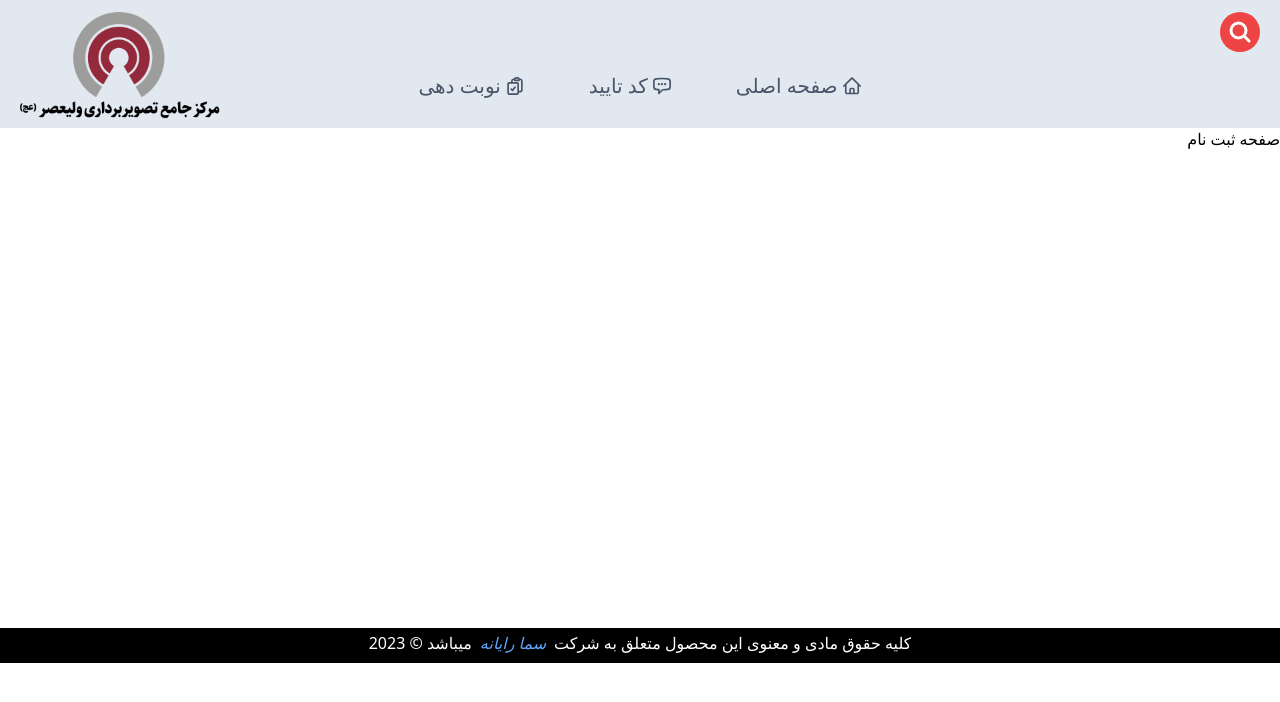
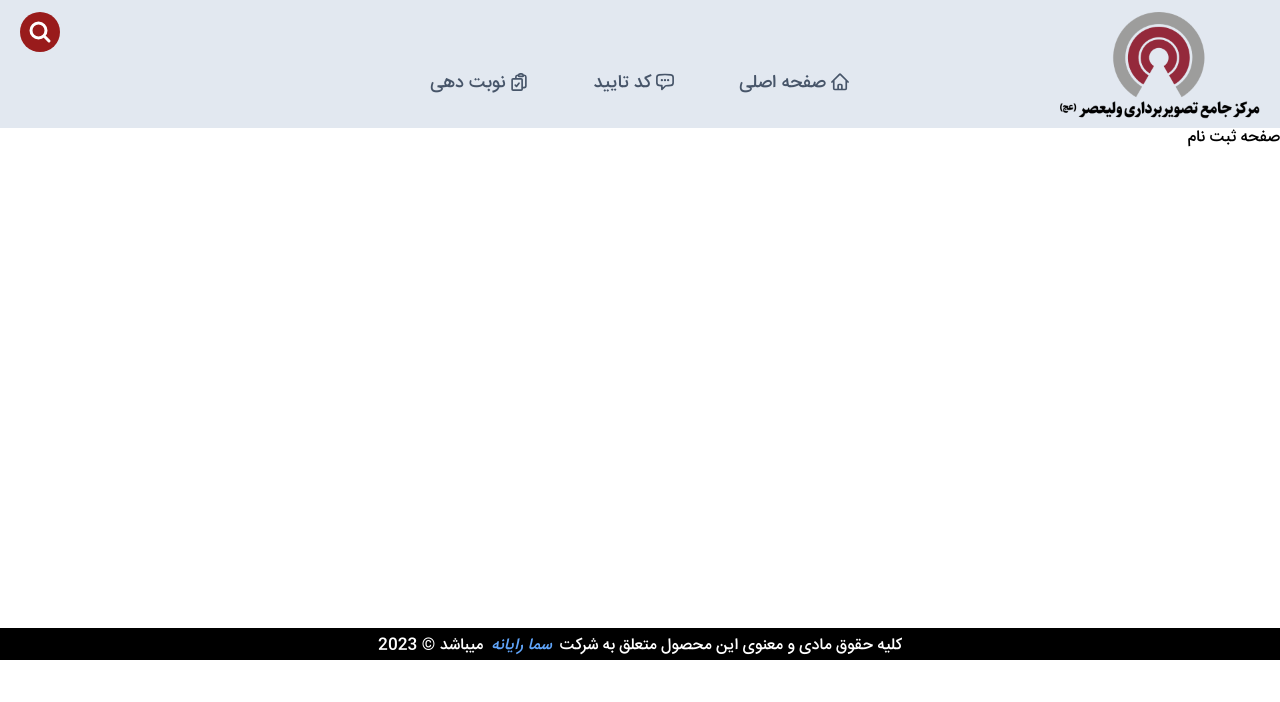
Before and after one commit to farshad-vgr/next-task-sama, a Next.js app: page / in a window 1280 px wide. Shown: the top 702 px of the page. Built offline with nearby package versions, Linux system fonts and the light colour scheme.

Commit message:
fonts added to main and layout

```diff
--- a/components/CopyRight/CopyRight.tsx
+++ b/components/CopyRight/CopyRight.tsx
@@ -1,7 +1,7 @@
 export default function CopyRight() {
 	return (
 		<>
-			<div className="absolute bottom-0 flex items-center justify-center w-full py-2 text-white -translate-x-1/2 rounded cursor-default left-1/2 bg-dark">
+			<div className="absolute bottom-0 flex items-center justify-center w-full text-white -translate-x-1/2 rounded cursor-default left-1/2 bg-dark">
 				<span className="hidden xs:block">کلیه حقوق مادی و معنوی این محصول متعلق به شرکت</span>{" "}
 				<i className="px-2">
 					{" "}
--- a/components/Footer/Footer.tsx
+++ b/components/Footer/Footer.tsx
@@ -3,7 +3,7 @@ import { Container, CopyRight } from "../index";
 export default function Footer() {
 	return (
 		<>
-			<footer className="w-full h-[2.2rem]">
+			<footer className="w-full h-[2rem]">
 				<div className="w-full h-full text-white bg-black">
 					<Container>
 						<CopyRight />
--- a/components/Header/Header.tsx
+++ b/components/Header/Header.tsx
@@ -9,16 +9,16 @@ export default function Header() {
 			<header className="w-full h-[4rem] sm:h-[8rem]">
 				<div className="w-full h-[4rem] sm:h-[8rem] bg-slate-200">
 					<Container>
-						<div className="absolute top-3 left-5">
-							<Image src={LogoImage} width={200} height={100} alt="Logo" />
+						<div className="hidden sm:block absolute top-3 left-5">
+							<SearchButton />
 						</div>
 
 						<div className="hidden mt-14 sm:block">
 							<Navbar direction="flex-row" />
 						</div>
 
-						<div className="hidden sm:block">
-							<SearchButton />
+						<div className="absolute top-3 right-5">
+							<Image src={LogoImage} width={200} height={100} alt="Logo" />
 						</div>
 
 						<div className="block sm:hidden">
--- a/components/NavbarItem/NavbarItem.tsx
+++ b/components/NavbarItem/NavbarItem.tsx
@@ -10,7 +10,7 @@ interface Props {
 export default function NavbarItem({ href, svgPathD1, svgPathD2, textContent }: Props) {
 	return (
 		<>
-			<li className="hover:text-red-500 hover:underline">
+			<li className="text-lg hover:text-red-800 hover:underline">
 				<Link href={href}>
 					<span className="flex gap-1">
 						<svg
@@ -19,7 +19,7 @@ export default function NavbarItem({ href, svgPathD1, svgPathD2, textContent }:
 							viewBox="0 0 24 24"
 							strokeWidth={2}
 							stroke="currentColor"
-							className="self-center w-5 h-5">
+							className="w-5 h-5">
 							<path strokeLinecap="round" strokeLinejoin="round" d={svgPathD1} />
 							<path strokeLinecap="round" strokeLinejoin="round" d={svgPathD2} />
 						</svg>
--- a/components/SearchButton/SearchButton.tsx
+++ b/components/SearchButton/SearchButton.tsx
@@ -8,16 +8,16 @@ export default function SearchButton() {
 		<>
 			<div
 				onClick={() => setElementWidth((prevValue) => (prevValue === "w-10" ? "w-80" : "w-10"))}
-				className={`absolute top-2 right-5 ${elementWidth} h-10 mt-1 px-2 rounded-full text-base bg-red-500 text-white hover:bg-red-600 hover:cursor-pointer transition-all duration-700`}>
+				className={`${elementWidth} h-10 px-2 rounded-full text-base bg-red-800 text-white hover:bg-red-700 hover:cursor-pointer transition-all duration-500`}>
 				{elementWidth === "w-80" ? (
 					<input
 						onClick={(e) => e.stopPropagation()}
 						onChange={(e) => setSearchValue(e.target.value)}
 						type="text"
-						placeholder="Search..."
+						placeholder="جستجو..."
 						value={searchValue}
 						maxLength={25}
-						className="absolute top-1/2 -translate-y-1/2 left-2 -ml-1 p-1 pl-3 w-[85%] mr-2 rounded-full outline-none text-black"></input>
+						className="absolute top-1/2 -translate-y-1/2 right-2 ml-2 -mr-1 p-1 pb-0 pr-3 w-[85%] h-[80%] rounded-full outline-none text-black"></input>
 				) : null}
 				<svg
 					xmlns="http://www.w3.org/2000/svg"
@@ -25,7 +25,7 @@ export default function SearchButton() {
 					viewBox="0 0 24 24"
 					strokeWidth={3}
 					stroke="currentColor"
-					className="absolute top-1/2 -translate-y-1/2 right-2 w-6 h-6">
+					className="absolute top-1/2 -translate-y-1/2 left-2 w-6 h-6">
 					<path strokeLinecap="round" strokeLinejoin="round" d="M21 21l-5.197-5.197m0 0A7.5 7.5 0 105.196 5.196a7.5 7.5 0 0010.607 10.607z" />
 				</svg>
 			</div>
--- a/pages/_app.tsx
+++ b/pages/_app.tsx
@@ -1,15 +1,12 @@
 import type { AppProps } from "next/app";
 import Head from "next/head";
-import Script from "next/script";
-import { Roboto } from "next/font/google";
+import localFont from "next/font/local";
 import { Layout } from "../components";
 
 import "@/styles/globals.css";
 
-const roboto = Roboto({
-	weight: "400",
-	subsets: [],
-});
+// Font files can be colocated inside of `pages`
+const iranSansFont = localFont({ src: "../public/assets/fonts/IRANSansMobile_Medium.ttf" });
 
 export default function App({ Component, pageProps }: AppProps) {
 	return (
@@ -20,11 +17,11 @@ export default function App({ Component, pageProps }: AppProps) {
 				<link rel="icon" href="/public/favicon.ico" />
 			</Head>
 
-			<Layout>
-				<main className={roboto.className}>
+			<main className={iranSansFont.className}>
+				<Layout>
 					<Component {...pageProps} />
-				</main>
-			</Layout>
+				</Layout>
+			</main>
 		</>
 	);
 }
--- a/tailwind.config.js
+++ b/tailwind.config.js
@@ -10,10 +10,6 @@ module.exports = {
 			...defaultTheme.screens,
 		},
 		extend: {
-			backgroundImage: {
-				headerBackground: "url('/assets/images/newsletter.png')",
-				footerBackground: "url('/assets/images/landscape.png')",
-			},
 		},
 	},
 	plugins: [],
```
Also changed, not shown: public/assets/fonts/IRANSansMobile_Light.ttf (added), public/assets/fonts/IRANSansMobile_Medium.ttf (added).
